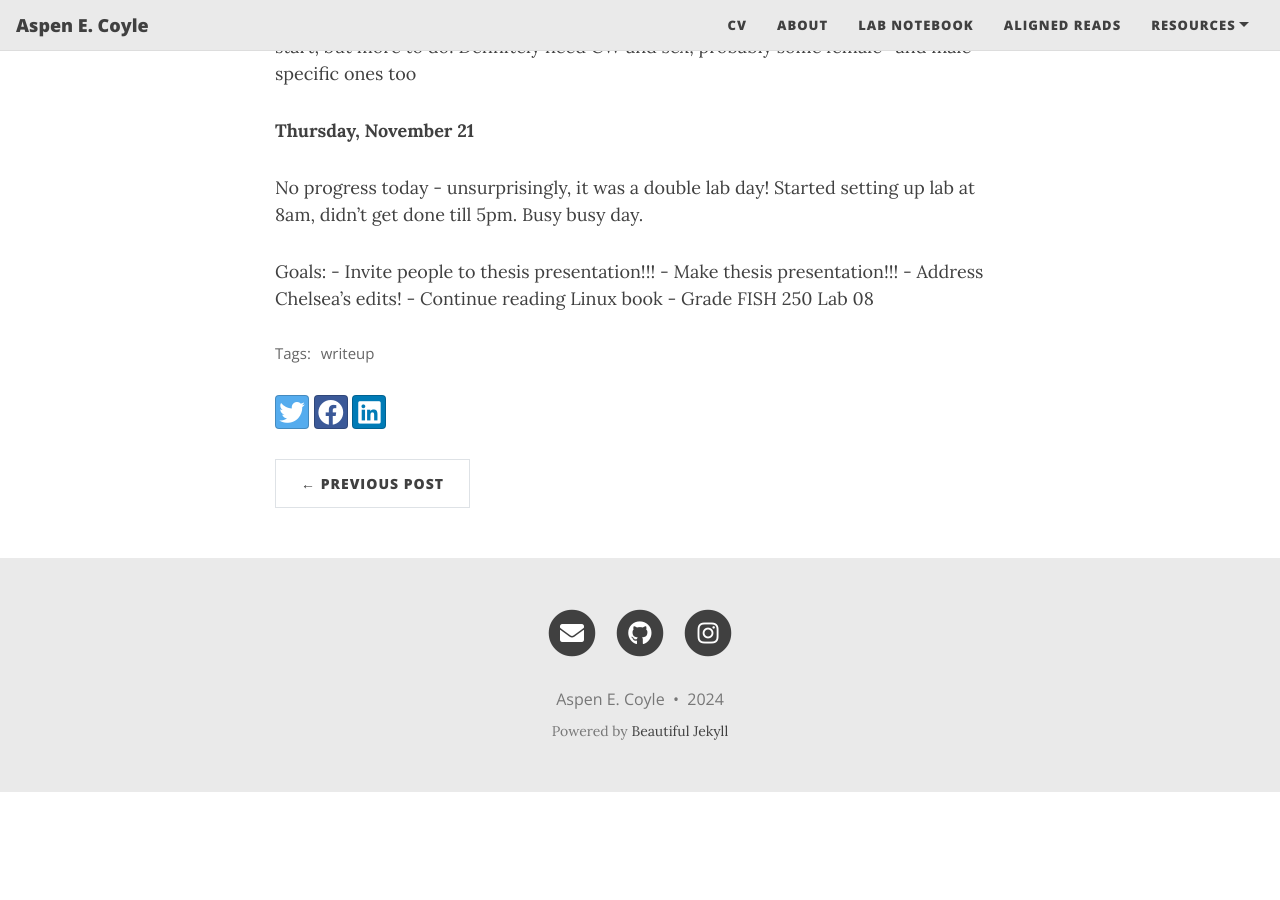
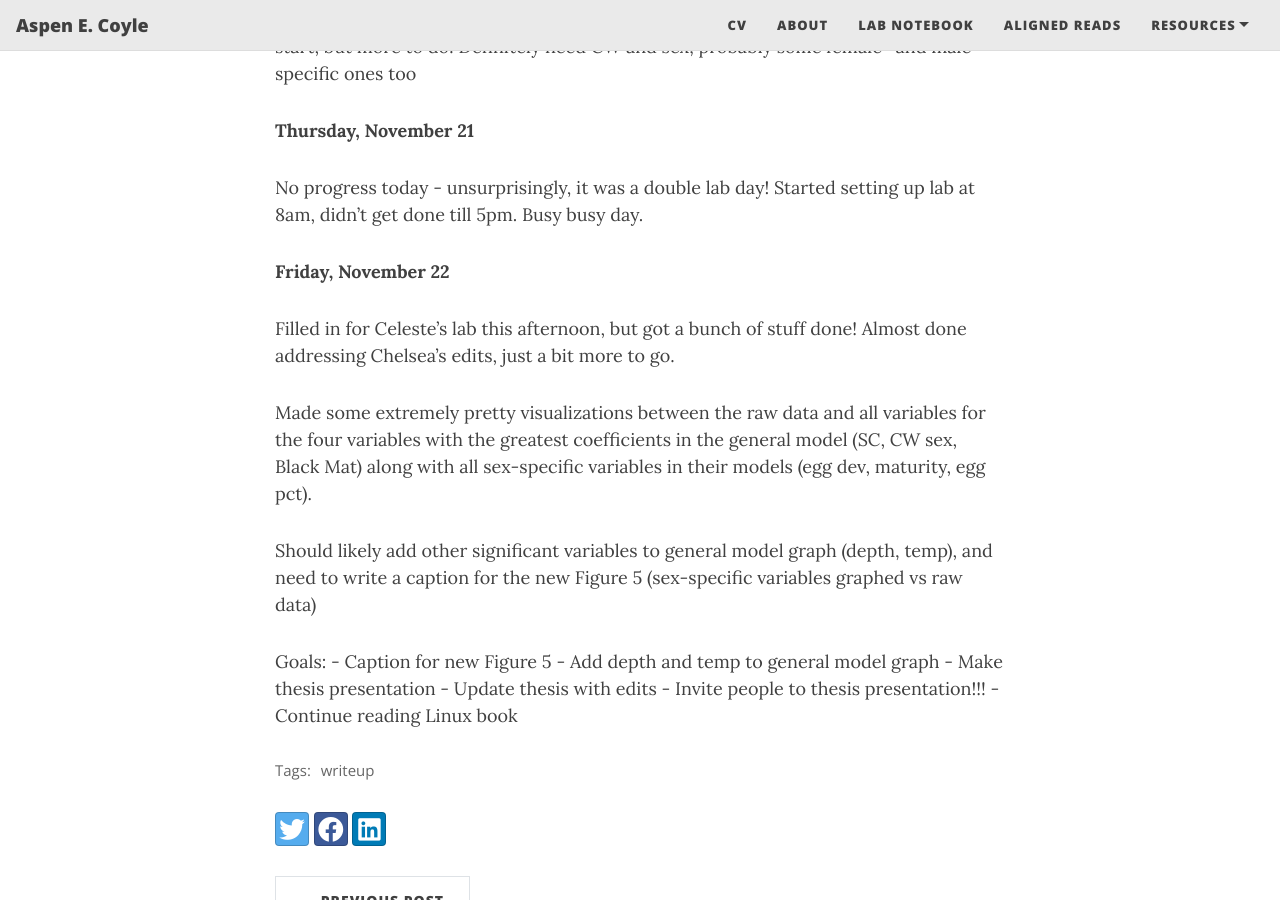
Before and after one commit to aspencoyle/aspencoyle.github.io, a Jekyll site: the page built from _posts/2024-11-01-November_posts.md, in a window 1280 px wide and 900 px high, scrolled down 3211 px. Built offline with Jekyll 4.4.1, drawn with Linux system fonts in a browser that asks for light colours; nearby versions of some CDN libraries; before the commit the page ends 4003 px from its top, so only the background shows below that.

Commit message:
new notebook post

```diff
--- a/_posts/2024-11-01-November_posts.md
+++ b/_posts/2024-11-01-November_posts.md
@@ -88,9 +88,20 @@ I already made one for the percent of crabs with BCS at each shell condition! Go
 
 No progress today - unsurprisingly, it was a double lab day! Started setting up lab at 8am, didn't get done till 5pm. Busy busy day.
 
+**Friday, November 22**
+
+Filled in for Celeste's lab this afternoon, but got a bunch of stuff done! Almost done addressing Chelsea's edits, just a bit more to go.
+
+Made some extremely pretty visualizations between the raw data and all variables for the four variables with the greatest coefficients in the general model (SC, CW sex, Black Mat)
+along with all sex-specific variables in their models (egg dev, maturity, egg pct).
+
+Should likely add other significant variables to general model graph (depth, temp), and need to write a caption for the new Figure 5 (sex-specific variables graphed vs raw data)
+
+
 Goals:
+    - Caption for new Figure 5
+    - Add depth and temp to general model graph
+    - Make thesis presentation
+    - Update thesis with edits
     - Invite people to thesis presentation!!!
-    - Make thesis presentation!!!
-    - Address Chelsea's edits!
     - Continue reading Linux book
-    - Grade FISH 250 Lab 08
```
